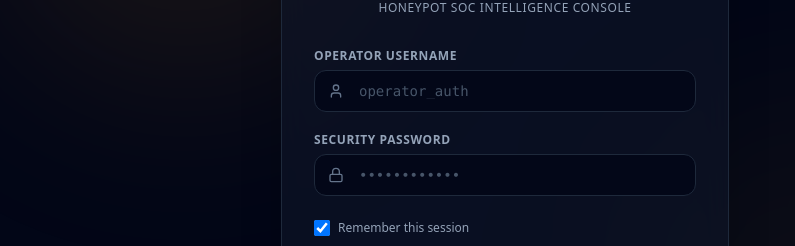
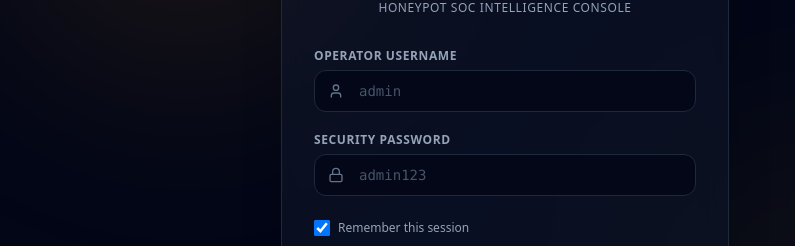
Before and after one commit to Anand-Bora-0001/HoneyCloud-X, a React (Vite) app in the folder frontend/: page / in a window 1280 px wide. Shown: the part 309-555 px from the top of the page, without its empty margins (135-930 px from the left). Built offline with nearby package versions, Linux system fonts and the light colour scheme.

Commit message:
HoneyCloud

```diff
--- a/frontend/src/pages/Login.jsx
+++ b/frontend/src/pages/Login.jsx
@@ -90,7 +90,7 @@ const Login = () => {
                 id="login-username"
                 value={username}
                 onChange={(e) => setUsername(e.target.value)}
-                placeholder="operator_auth"
+                placeholder="admin"
                 className="w-full bg-slate-950/80 border border-slate-800 text-slate-200 placeholder-slate-600 pl-11 pr-4 py-2.5 rounded-xl text-sm focus:outline-none focus:border-amber-500/50 transition-colors font-mono"
                 required
                 disabled={submitting}
@@ -113,7 +113,7 @@ const Login = () => {
                 id="login-password"
                 value={password}
                 onChange={(e) => setPassword(e.target.value)}
-                placeholder="••••••••••••"
+                placeholder="admin123"
                 className="w-full bg-slate-950/80 border border-slate-800 text-slate-200 placeholder-slate-600 pl-11 pr-4 py-2.5 rounded-xl text-sm focus:outline-none focus:border-amber-500/50 transition-colors font-mono"
                 required
                 disabled={submitting}
```
